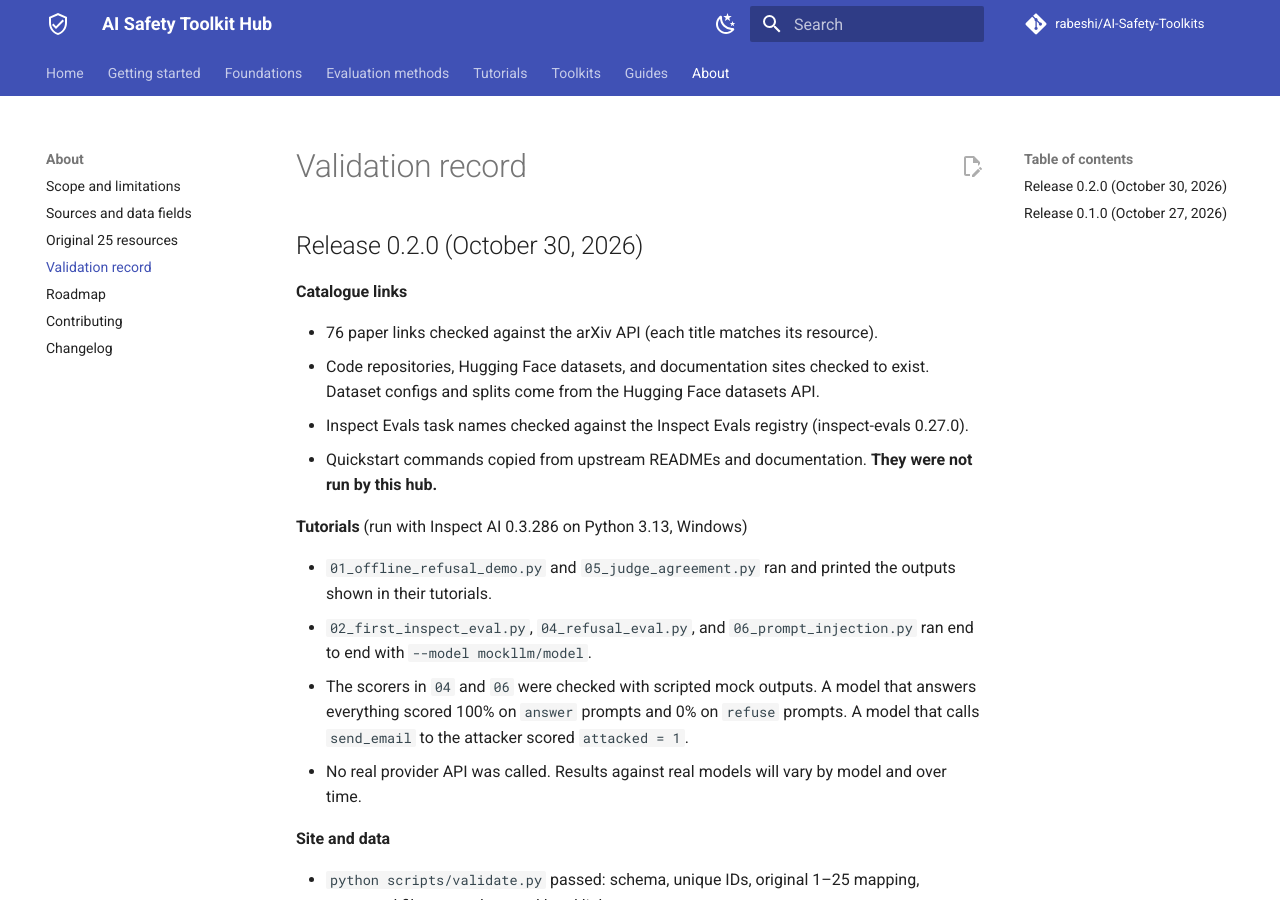
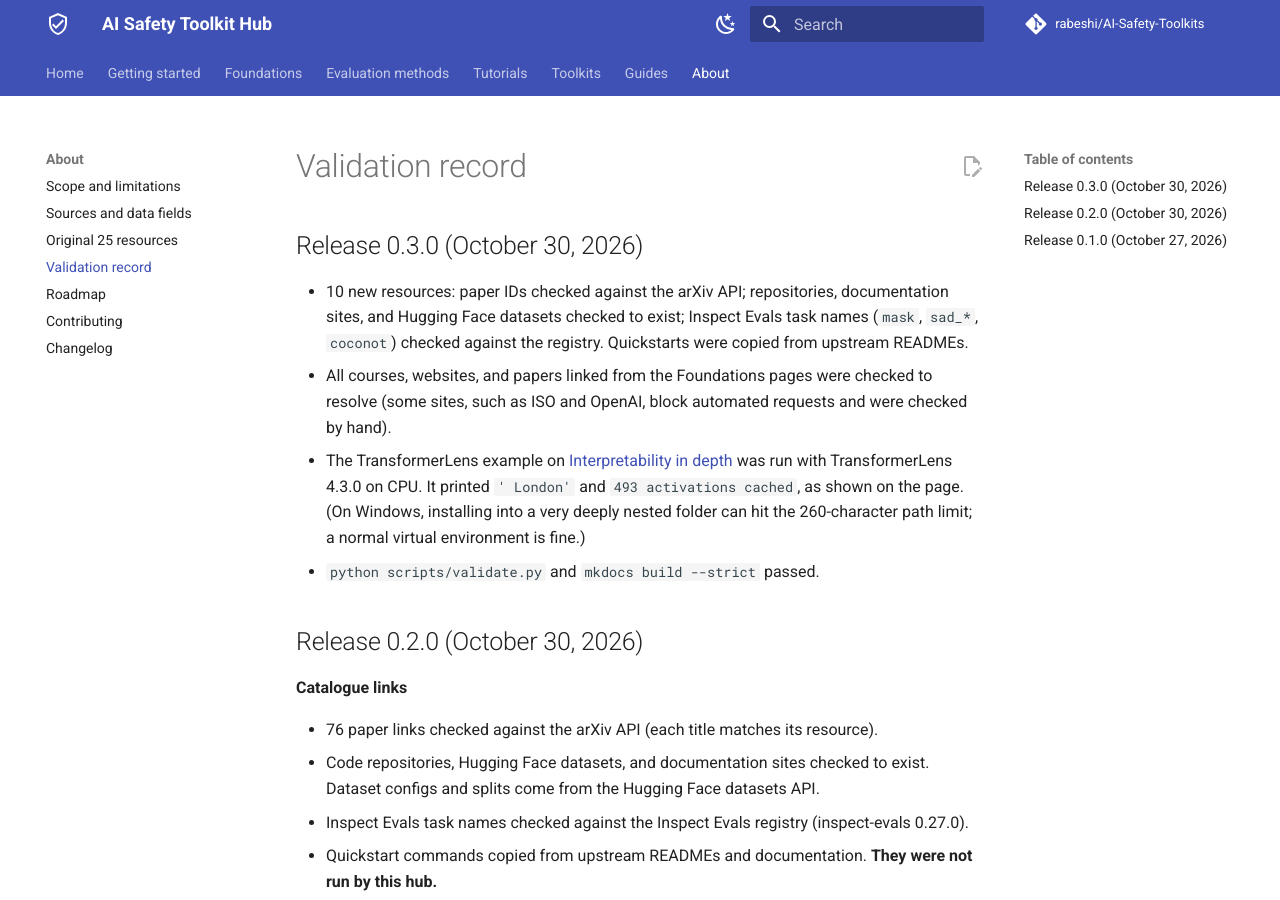
Before and after one commit to rabeshi/AI-Safety-Toolkits, an MkDocs documentation site: the page built from docs/about/validation.md, in a window 1280 px wide and 900 px high. Built offline with MkDocs 1.6.1 and Material for MkDocs 9.7.7, drawn with Linux system fonts in a browser that asks for light colours; comment, search, counter and statistics services are not loaded.

Commit message:
Show tested TransformerLens output and record 0.3.0 validation
Co-Authored-By: Claude Opus 5.5 <noreply@anthropic.com>

```diff
--- a/docs/about/validation.md
+++ b/docs/about/validation.md
@@ -1,4 +1,17 @@
 # Validation record
+
+## Release 0.3.0 (October 30, 2026)
+
+- 10 new resources: paper IDs checked against the arXiv API; repositories, documentation sites, and
+  Hugging Face datasets checked to exist; Inspect Evals task names (`mask`, `sad_*`, `coconot`) checked against
+  the registry. Quickstarts were copied from upstream READMEs.
+- All courses, websites, and papers linked from the Foundations pages were checked to resolve (some sites, such as
+  ISO and OpenAI, block automated requests and were checked by hand).
+- The TransformerLens example on [Interpretability in depth](../foundations/interpretability.md) was run with
+  TransformerLens 4.3.0 on CPU. It printed `' London'` and `493 activations cached`, as shown on the page.
+  (On Windows, installing into a very deeply nested folder can hit the 260-character path limit; a normal
+  virtual environment is fine.)
+- `python scripts/validate.py` and `mkdocs build --strict` passed.
 
 ## Release 0.2.0 (October 30, 2026)
 
```
Also changed, not shown: docs/foundations/interpretability.md (+7 -0 lines).
